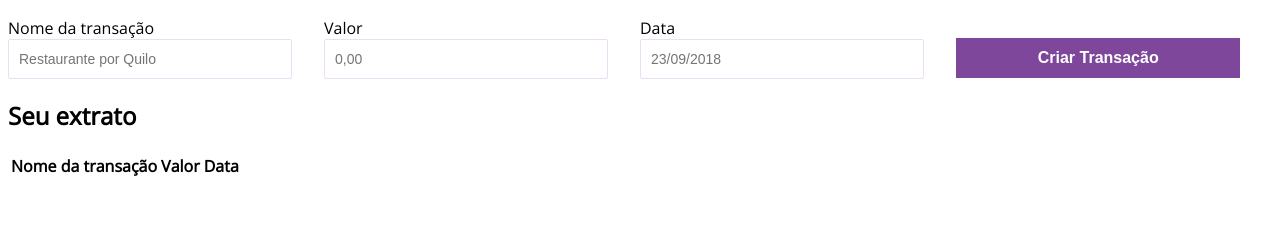
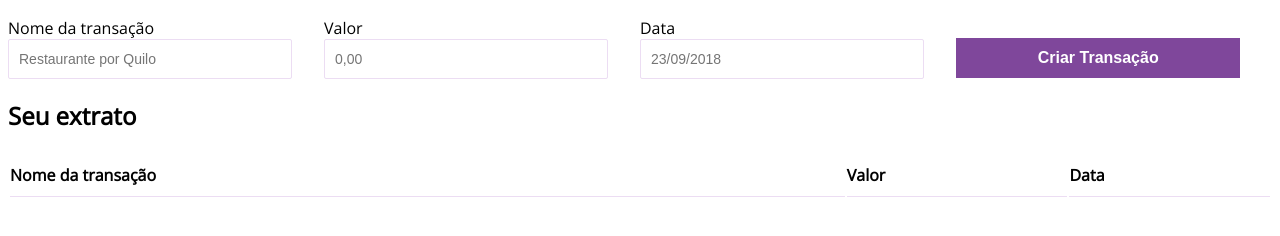
Before and after one commit to vanessa-ariel/javascript-2nd-week, a plain HTML site: page 1/exemplo-3-gastos/index.html in a window 1280 px wide. Shown: the part 122-358 px from the top of the page. Drawn offline with nearby package versions, Linux system fonts and the light colour scheme.

Commit message:
Add spacing between elements

```diff
--- a/1/exemplo-3-gastos/css/style.css
+++ b/1/exemplo-3-gastos/css/style.css
@@ -63,3 +63,13 @@ body {
     color: #ECDDF3;
     transition: 0.3s;
 }
+
+.extrato__table{
+    width: 100%;
+    text-align: left;
+}
+
+.extrato__header th{
+    border-bottom: 1px solid #ECDDF3;
+    padding: 10px 0;
+}
```
